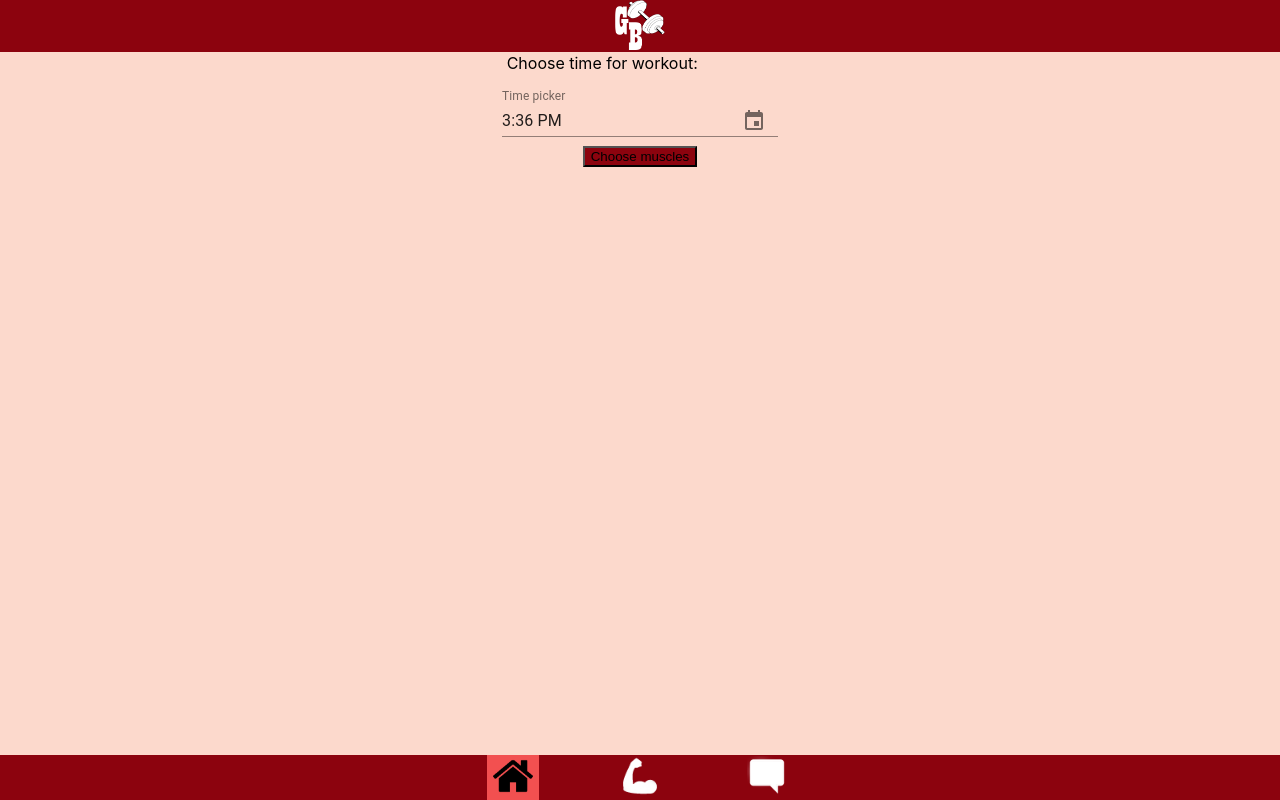
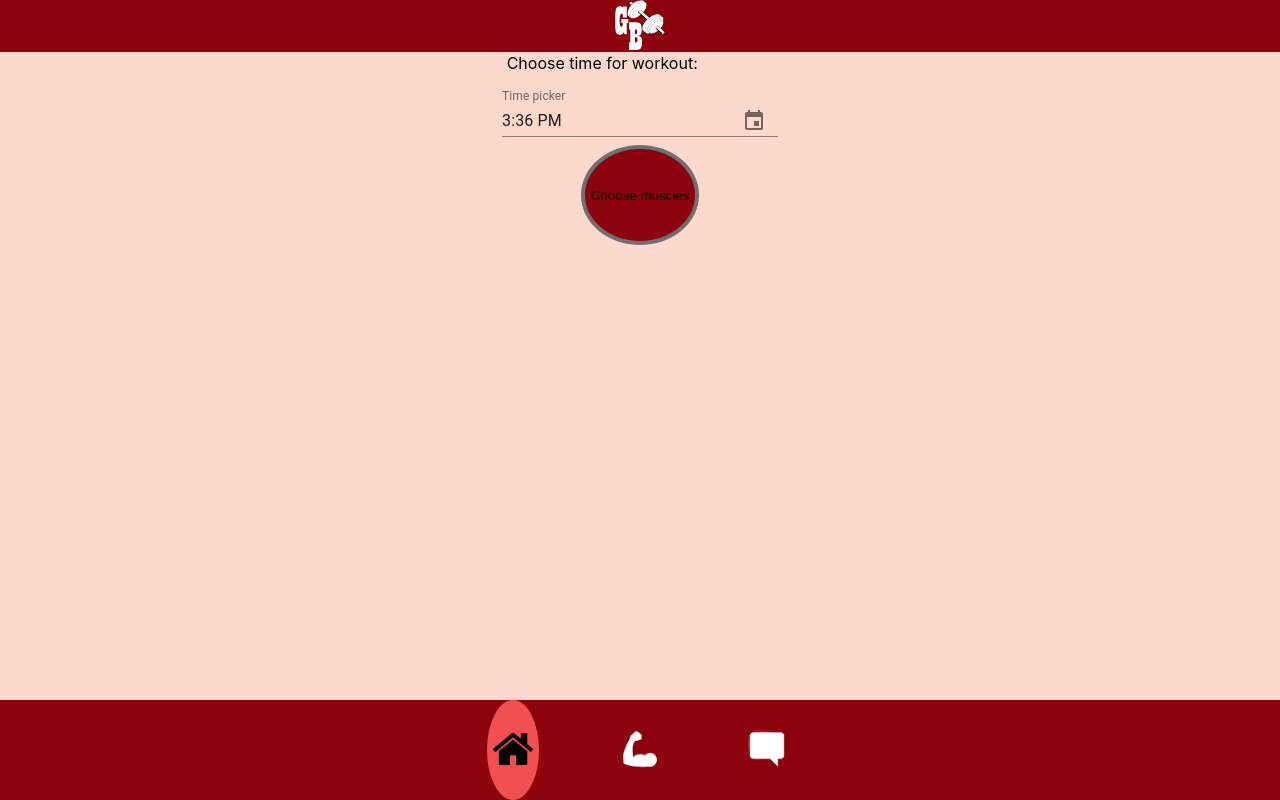
Before and after one commit to CarlEg/gym-buddy, a React (Create React App) app: page / in a window 1280 px wide. Built offline with nearby package versions, Linux system fonts and the light colour scheme.

Commit message:
B4 muscles button

```diff
--- a/src/containers/App.module.css
+++ b/src/containers/App.module.css
@@ -12,6 +12,11 @@
 
 button{
   background-color: #8C030E;
+  height: 100px;
+  border: 4px solid #6F6F6F;
+  border-radius: 50%;
+  box-shadow: #6F6F6F;
+  cursor: pointer;
 }
 /* @media only screen and (max-width: 600px){
 
```
